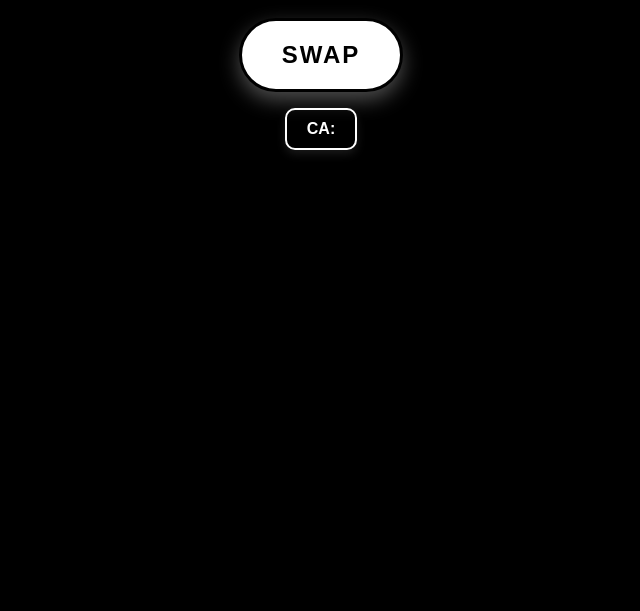
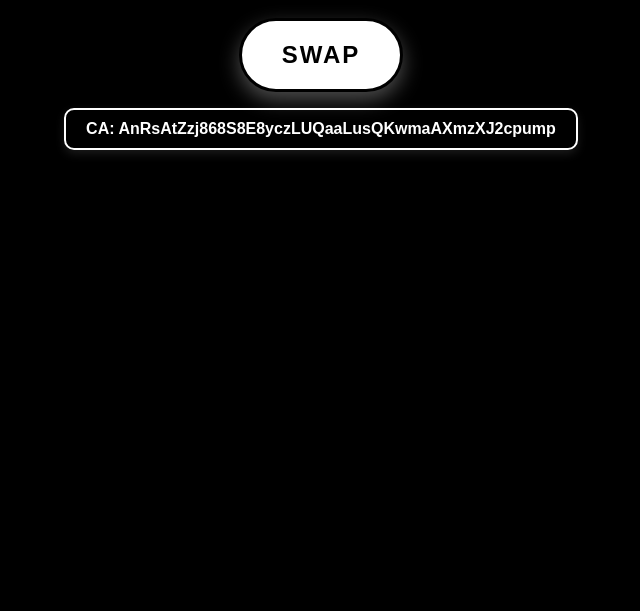
Before and after one commit to solanajrus/goatswap, a plain HTML site: page index.html in a window 1280 px wide. Shown: the part 237-848 px from the top of the page, without its empty margins (319-959 px from the left). Drawn offline with Linux system fonts and the light colour scheme.

Commit message:
Update index.html

```diff
--- a/index.html
+++ b/index.html
@@ -186,7 +186,7 @@
         </button>
 
         <div class="ca-box">
-            CA:
+            CA: AnRsAtZzj868S8E8yczLUQaaLusQKwmaAXmzXJ2cpump
         </div>
 
         <div class="result-container" id="resultContainer">
```
